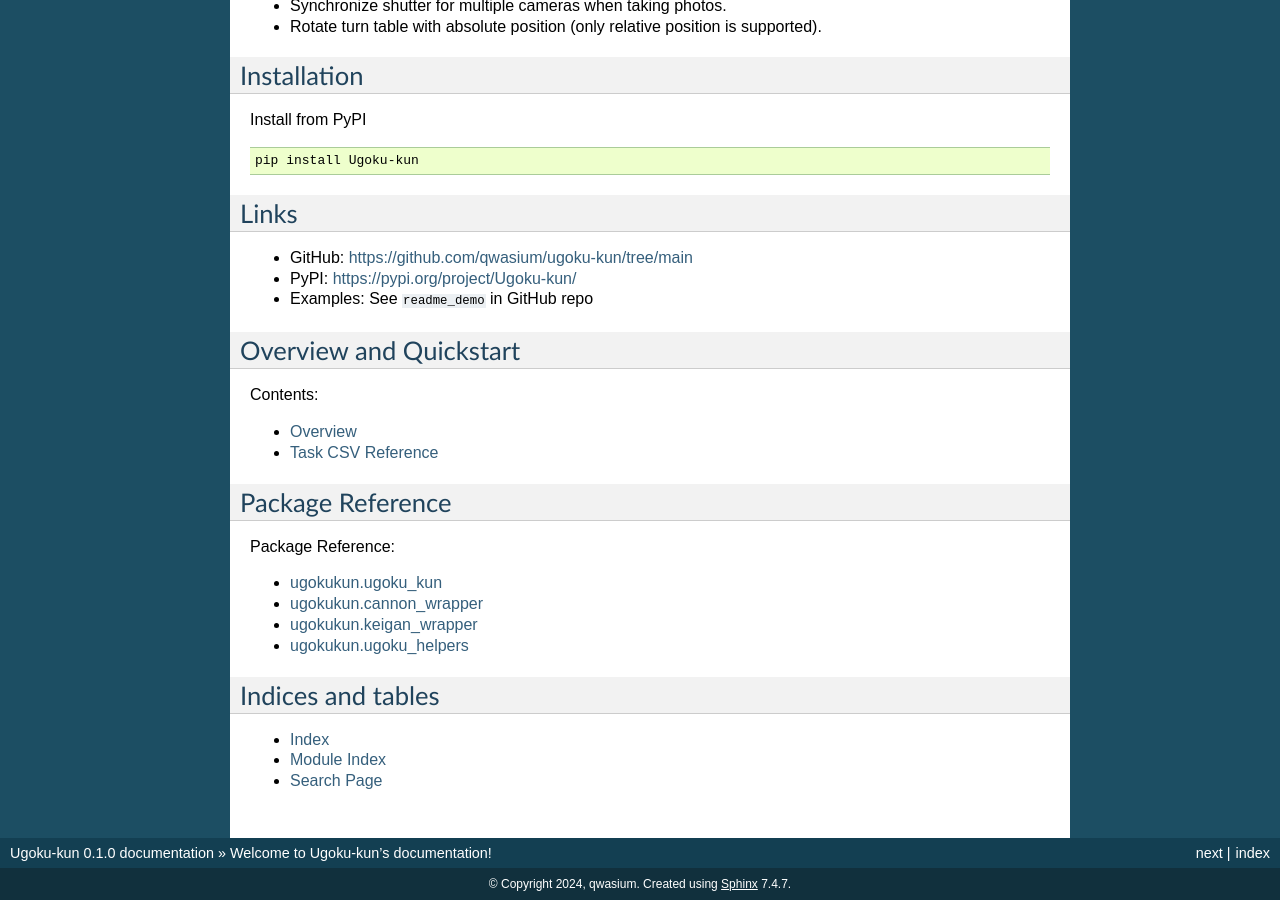
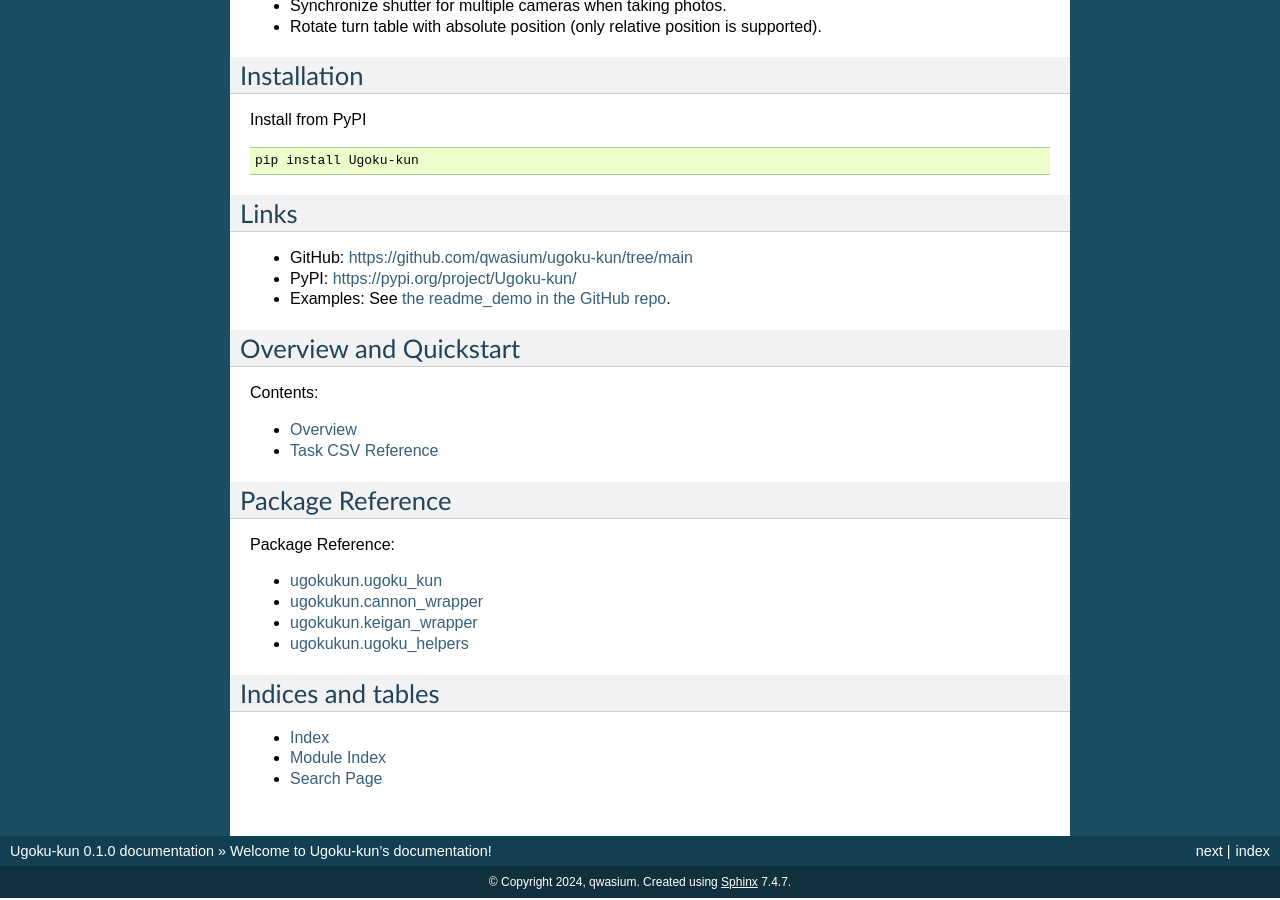
Before and after one commit to qwasium/ugoku-kun, a Sphinx documentation site: the page built from docs/index.rst, in a window 1280 px wide and 900 px high, scrolled down 646 px. Built offline with Sphinx 7.4.7, drawn with Linux system fonts in a browser that asks for light colours.

Commit message:
Update index.rst

```diff
--- a/docs/index.rst
+++ b/docs/index.rst
@@ -47,7 +47,7 @@
 
 * GitHub: https://github.com/qwasium/ugoku-kun/tree/main
 * PyPI: https://pypi.org/project/Ugoku-kun/
-* Examples: See ``readme_demo`` in GitHub repo
+* Examples: See `the readme_demo in the GitHub repo <https://github.com/qwasium/ugoku-kun/tree/main/readme_demo>`_.
 
 
 Overview and Quickstart
```
